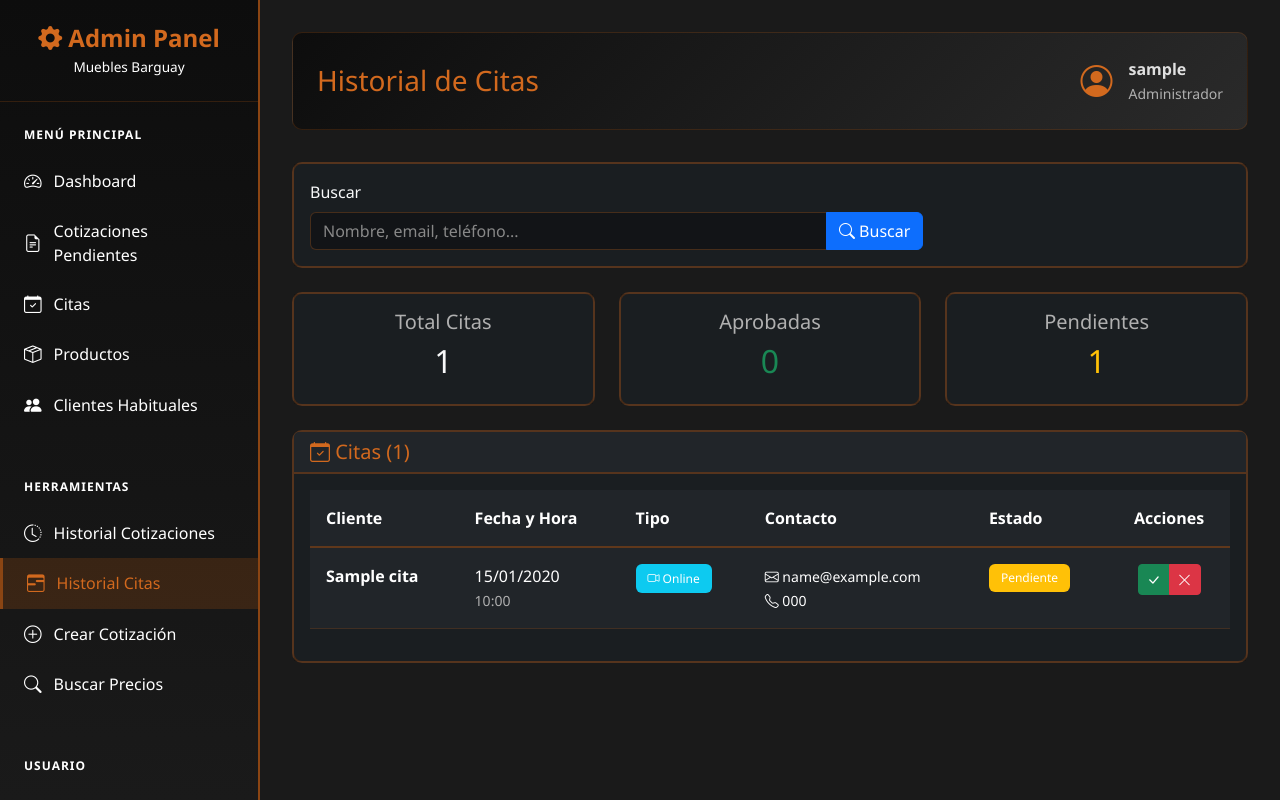
After one commit to OddKing/webMuebles, a Django app: page /admin-panel/citas/historial/ in a window 1280 px wide. The commit adds this page. Run offline with Django 5.2, Linux system fonts and the light colour scheme; a user stored in the database is signed in; tables that the repository leaves empty hold one stand-in row (values such as "Sample post").

Commit message:
se agrega historial citas al admin panel

```diff
--- a/templates/admin_panel/base.html
+++ b/templates/admin_panel/base.html
@@ -1,5 +1,6 @@
 <!DOCTYPE html>
 <html lang="es">
+
 <head>
     <meta charset="UTF-8">
     <meta name="viewport" content="width=device-width, initial-scale=1.0">
@@ -226,13 +227,15 @@
         }
 
         /* Form Controls */
-        .form-control, .form-select {
+        .form-control,
+        .form-select {
             background-color: rgba(0, 0, 0, 0.3);
             border: 1px solid rgba(139, 69, 19, 0.4);
             color: #e0e0e0;
         }
 
-        .form-control:focus, .form-select:focus {
+        .form-control:focus,
+        .form-select:focus {
             background-color: rgba(0, 0, 0, 0.4);
             border-color: var(--admin-secondary);
             color: #e0e0e0;
@@ -294,6 +297,7 @@
 
     {% block extra_css %}{% endblock %}
 </head>
+
 <body>
     <!-- Sidebar -->
     <aside class="sidebar">
@@ -306,13 +310,15 @@
             <div class="nav-section-title">Menú Principal</div>
             <ul class="sidebar-nav">
                 <li>
-                    <a href="{% url 'admin_dashboard' %}" class="{% if request.resolver_match.url_name == 'admin_dashboard' %}active{% endif %}">
+                    <a href="{% url 'admin_dashboard' %}"
+                        class="{% if request.resolver_match.url_name == 'admin_dashboard' %}active{% endif %}">
                         <i class="bi bi-speedometer2"></i>
                         Dashboard
                     </a>
                 </li>
                 <li>
-                    <a href="{% url 'admin_cotizaciones' %}" class="{% if request.resolver_match.url_name == 'admin_cotizaciones' %}active{% endif %}">
+                    <a href="{% url 'admin_cotizaciones' %}"
+                        class="{% if request.resolver_match.url_name == 'admin_cotizaciones' %}active{% endif %}">
                         <i class="bi bi-file-earmark-text"></i>
                         Cotizaciones Pendientes
                         {% if cotizaciones_count %}
@@ -321,7 +327,8 @@
                     </a>
                 </li>
                 <li>
-                    <a href="{% url 'admin_citas' %}" class="{% if request.resolver_match.url_name == 'admin_citas' %}active{% endif %}">
+                    <a href="{% url 'admin_citas' %}"
+                        class="{% if request.resolver_match.url_name == 'admin_citas' %}active{% endif %}">
                         <i class="bi bi-calendar-check"></i>
                         Citas
                         {% if citas_count %}
@@ -330,13 +337,15 @@
                     </a>
                 </li>
                 <li>
-                    <a href="{% url 'admin_lista_productos' %}" class="{% if 'producto' in request.resolver_match.url_name %}active{% endif %}">
+                    <a href="{% url 'admin_lista_productos' %}"
+                        class="{% if 'producto' in request.resolver_match.url_name %}active{% endif %}">
                         <i class="bi bi-box-seam"></i>
                         Productos
                     </a>
                 </li>
                 <li>
-                    <a href="{% url 'admin_clientes' %}" class="{% if 'cliente' in request.resolver_match.url_name %}active{% endif %}">
+                    <a href="{% url 'admin_clientes' %}"
+                        class="{% if 'cliente' in request.resolver_match.url_name %}active{% endif %}">
                         <i class="bi bi-people-fill"></i>
                         Clientes Habituales
                     </a>
@@ -348,19 +357,29 @@
             <div class="nav-section-title">Herramientas</div>
             <ul class="sidebar-nav">
                 <li>
-                    <a href="{% url 'admin_cotizaciones_historial' %}" class="{% if request.resolver_match.url_name == 'admin_cotizaciones_historial' %}active{% endif %}">
+                    <a href="{% url 'admin_cotizaciones_historial' %}"
+                        class="{% if request.resolver_match.url_name == 'admin_cotizaciones_historial' %}active{% endif %}">
                         <i class="bi bi-clock-history"></i>
                         Historial Cotizaciones
                     </a>
                 </li>
                 <li>
-                    <a href="{% url 'admin_crear_cotizacion' %}" class="{% if request.resolver_match.url_name == 'admin_crear_cotizacion' %}active{% endif %}">
+                    <a href="{% url 'admin_citas_historial' %}"
+                        class="{% if request.resolver_match.url_name == 'admin_citas_historial' %}active{% endif %}">
+                        <i class="bi bi-calendar3-range"></i>
+                        Historial Citas
+                    </a>
+                </li>
+                <li>
+                    <a href="{% url 'admin_crear_cotizacion' %}"
+                        class="{% if request.resolver_match.url_name == 'admin_crear_cotizacion' %}active{% endif %}">
                         <i class="bi bi-plus-circle"></i>
                         Crear Cotización
                     </a>
                 </li>
                 <li>
-                    <a href="{% url 'admin_scraper' %}" class="{% if request.resolver_match.url_name == 'admin_scraper' %}active{% endif %}">
+                    <a href="{% url 'admin_scraper' %}"
+                        class="{% if request.resolver_match.url_name == 'admin_scraper' %}active{% endif %}">
                         <i class="bi bi-search"></i>
                         Buscar Precios
                     </a>
@@ -424,4 +443,5 @@
     <script src="https://cdn.jsdelivr.net/npm/bootstrap@5.3.0/dist/js/bootstrap.bundle.min.js"></script>
     {% block extra_js %}{% endblock %}
 </body>
+
 </html>
--- /dev/null
+++ b/templates/admin_panel/citas_historial.html
@@ -0,0 +1,214 @@
+{% extends 'admin_panel/base.html' %}
+
+{% block title %}Historial de Citas - Admin Panel{% endblock %}
+{% block page_title %}Historial de Citas{% endblock %}
+
+{% block content %}
+<!-- Filtros y Búsqueda -->
+<div class="row mb-4">
+    <div class="col-md-12">
+        <div class="card bg-dark text-light">
+            <div class="card-body">
+                <div class="col-md-8">
+                    <label class="form-label">Buscar</label>
+                    <div class="input-group">
+                        <input type="text" name="q" class="form-control" placeholder="Nombre, email, teléfono..."
+                            value="{{ search_query }}">
+                        <button class="btn btn-primary" type="submit"><i class="bi bi-search"></i> Buscar</button>
+                        {% if search_query or estado_filter %}
+                        <a href="{% url 'admin_citas_historial' %}" class="btn btn-secondary"><i
+                                class="bi bi-x-circle"></i> Limpiar</a>
+                        {% endif %}
+                    </div>
+                </div>
+                </form>
+            </div>
+        </div>
+    </div>
+</div>
+
+<!-- Estadísticas -->
+<div class="row mb-4">
+    <div class="col-md-4">
+        <div class="card bg-dark text-light">
+            <div class="card-body text-center">
+                <h5 class="text-muted">Total Citas</h5>
+                <h2>{{ total_citas }}</h2>
+            </div>
+        </div>
+    </div>
+    <div class="col-md-4">
+        <div class="card bg-dark text-light">
+            <div class="card-body text-center">
+                <h5 class="text-muted">Aprobadas</h5>
+                <h2 class="text-success">{{ total_aprobadas }}</h2>
+            </div>
+        </div>
+    </div>
+    <div class="col-md-4">
+        <div class="card bg-dark text-light">
+            <div class="card-body text-center">
+                <h5 class="text-muted">Pendientes</h5>
+                <h2 class="text-warning">{{ total_pendientes }}</h2>
+            </div>
+        </div>
+    </div>
+</div>
+
+<!-- Tabla -->
+<div class="card bg-dark text-light">
+    <div class="card-header bg-dark">
+        <h5 class="mb-0"><i class="bi bi-calendar-check"></i> Citas ({{ citas.count }})</h5>
+    </div>
+    <div class="card-body">
+        {% if citas %}
+        <div class="table-responsive">
+            <table class="table table-dark table-hover">
+                <thead>
+                    <tr>
+                        <th>Cliente</th>
+                        <th>Fecha y Hora</th>
+                        <th>Tipo</th>
+                        <th>Contacto</th>
+                        <th>Estado</th>
+                        <th class="text-center">Acciones</th>
+                    </tr>
+                </thead>
+                <tbody>
+                    {% for cita in citas %}
+                    <tr>
+                        <td>
+                            <strong>{{ cita.nombre_completo }}</strong>
+                        </td>
+                        <td>
+                            {{ cita.fecha|date:"d/m/Y" }}<br>
+                            <small class="text-muted">{{ cita.hora|time:"H:i" }}</small>
+                        </td>
+                        <td>
+                            {% if cita.tipo_reunion == 'online' %}
+                            <span class="badge bg-info"><i class="bi bi-camera-video"></i> Online</span>
+                            {% else %}
+                            <span class="badge bg-primary"><i class="bi bi-geo-alt"></i> Presencial</span>
+                            {% endif %}
+                        </td>
+                        <td>
+                            <small><i class="bi bi-envelope"></i> {{ cita.email }}</small><br>
+                            <small><i class="bi bi-telephone"></i> {{ cita.telefono }}</small>
+                        </td>
+                        <td>
+                            {% if cita.estado == 'pendiente_aprobacion' %}
+                            <span class="badge bg-warning">Pendiente</span>
+                            {% elif cita.estado == 'aprobada' %}
+                            <span class="badge bg-success">Aprobada</span>
+                            {% elif cita.estado == 'rechazada' %}
+                            <span class="badge bg-danger">Rechazada</span>
+                            {% elif cita.estado == 'cancelada' %}
+                            <span class="badge bg-secondary">Cancelada</span>
+                            {% else %}
+                            <span class="badge bg-info">{{ cita.get_estado_display }}</span>
+                            {% endif %}
+                        </td>
+                        <td class="text-center">
+                            {% if cita.estado == 'pendiente_aprobacion' %}
+                            <div class="btn-group">
+                                <button type="button" class="btn btn-sm btn-success" data-bs-toggle="modal"
+                                    data-bs-target="#aprobarModal{{ cita.id }}">
+                                    <i class="bi bi-check-lg"></i>
+                                </button>
+                                <button type="button" class="btn btn-sm btn-danger" data-bs-toggle="modal"
+                                    data-bs-target="#rechazarModal{{ cita.id }}">
+                                    <i class="bi bi-x-lg"></i>
+                                </button>
+                            </div>
+
+                            <!-- Modal Aprobar -->
+                            <div class="modal fade" id="aprobarModal{{ cita.id }}" tabindex="-1" aria-hidden="true">
+                                <div class="modal-dialog">
+                                    <div class="modal-content bg-dark text-light border-secondary">
+                                        <div class="modal-header border-secondary">
+                                            <h5 class="modal-title">Aprobar Cita</h5>
+                                            <button type="button" class="btn-close btn-close-white"
+                                                data-bs-dismiss="modal" aria-label="Close"></button>
+                                        </div>
+                                        <form action="{% url 'aprobar_cita' cita.id %}" method="POST">
+                                            {% csrf_token %}
+                                            <div class="modal-body text-start">
+                                                <p>¿Confirmar cita con <strong>{{ cita.nombre_completo }}</strong>?</p>
+
+                                                {% if cita.tipo_reunion == 'online' %}
+                                                <div class="mb-3">
+                                                    <label class="form-label">Link de Reunión (Google Meet)</label>
+                                                    <input type="url" name="meeting_link" class="form-control"
+                                                        placeholder="https://meet.google.com/..." required>
+                                                    <div class="form-text text-light">Se enviará este link al cliente
+                                                        por correo.</div>
+                                                </div>
+                                                {% else %}
+                                                <div class="alert alert-info">
+                                                    <i class="bi bi-info-circle"></i> Se enviará la dirección del taller
+                                                    al cliente.
+                                                </div>
+                                                {% endif %}
+                                            </div>
+                                            <div class="modal-footer border-secondary">
+                                                <button type="button" class="btn btn-secondary"
+                                                    data-bs-dismiss="modal">Cancelar</button>
+                                                <button type="submit" class="btn btn-success">Confirmar y Enviar
+                                                    Correo</button>
+                                            </div>
+                                        </form>
+                                    </div>
+                                </div>
+                            </div>
+
+                            <!-- Modal Rechazar -->
+                            <div class="modal fade" id="rechazarModal{{ cita.id }}" tabindex="-1" aria-hidden="true">
+                                <div class="modal-dialog">
+                                    <div class="modal-content bg-dark text-light border-secondary">
+                                        <div class="modal-header border-secondary">
+                                            <h5 class="modal-title">Rechazar Cita</h5>
+                                            <button type="button" class="btn-close btn-close-white"
+                                                data-bs-dismiss="modal" aria-label="Close"></button>
+                                        </div>
+                                        <form action="{% url 'rechazar_cita' cita.id %}" method="POST">
+                                            {% csrf_token %}
+                                            <div class="modal-body text-start">
+                                                <div class="mb-3">
+                                                    <label class="form-label">Motivo de rechazo</label>
+                                                    <textarea name="admin_notas" class="form-control" rows="3" required
+                                                        placeholder="Indique el motivo..."></textarea>
+                                                </div>
+                                                <div class="form-check mb-3">
+                                                    <input class="form-check-input" type="checkbox" name="enviar_email"
+                                                        value="si" id="emailCheck{{ cita.id }}" checked>
+                                                    <label class="form-check-label" for="emailCheck{{ cita.id }}">
+                                                        Enviar notificación por correo al cliente
+                                                    </label>
+                                                </div>
+                                            </div>
+                                            <div class="modal-footer border-secondary">
+                                                <button type="button" class="btn btn-secondary"
+                                                    data-bs-dismiss="modal">Cancelar</button>
+                                                <button type="submit" class="btn btn-danger">Rechazar Cita</button>
+                                            </div>
+                                        </form>
+                                    </div>
+                                </div>
+                            </div>
+                            {% else %}
+                            <span class="text-muted"><i class="bi bi-lock"></i></span>
+                            {% endif %}
+                        </td>
+                    </tr>
+                    {% endfor %}
+                </tbody>
+            </table>
+        </div>
+        {% else %}
+        <div class="alert alert-info text-center">
+            No se encontraron citas con los filtros seleccionados.
+        </div>
+        {% endif %}
+    </div>
+</div>
+{% endblock %}
--- a/webMuebles/urls.py
+++ b/webMuebles/urls.py
@@ -25,7 +25,7 @@ from cotizaciones.views_admin import (
     admin_cotizaciones_pendientes, admin_citas_pendientes,
     aprobar_cotizacion, rechazar_cotizacion,
     aprobar_cita, rechazar_cita, preview_quote_pdf,
-    admin_scraper_precios, admin_cotizaciones_historial,
+    admin_scraper_precios, admin_cotizaciones_historial, admin_citas_historial,
     admin_cotizacion_detalle, admin_editar_cotizacion, admin_crear_cotizacion
 )
 from cotizaciones.views_api import api_search_material_prices
@@ -88,6 +88,7 @@ urlpatterns += [
 
     # Enhanced Quotation Routes
     path('admin-panel/cotizaciones/historial/', admin_cotizaciones_historial, name='admin_cotizaciones_historial'),
+    path('admin-panel/citas/historial/', admin_citas_historial, name='admin_citas_historial'), # Added appointment history
     path('admin-panel/cotizaciones/crear/', admin_crear_cotizacion, name='admin_crear_cotizacion'),
     path('admin-panel/cotizacion/<int:cotizacion_id>/', admin_cotizacion_detalle, name='admin_cotizacion_detalle'),
     path('admin-panel/cotizacion/<int:cotizacion_id>/editar/', admin_editar_cotizacion, name='admin_editar_cotizacion'),
```
Also changed, not shown: cotizaciones/views_admin.py (+45 -0 lines), debug_admin.py (added, +38 -0 lines).
